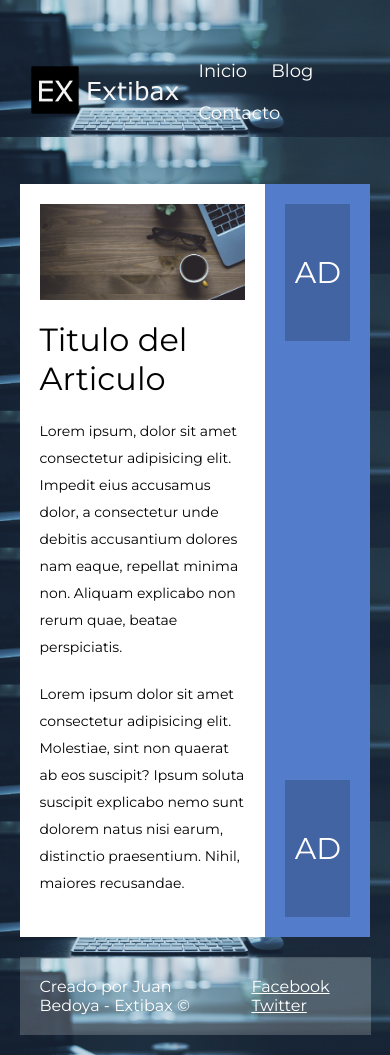
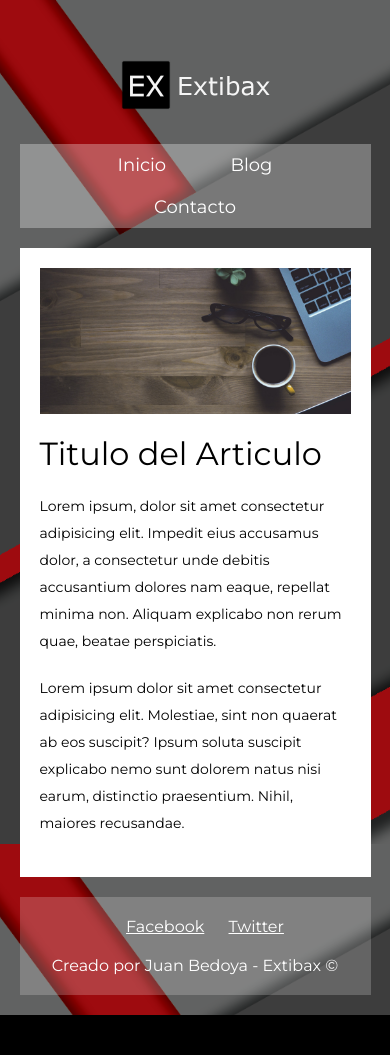
Before and after one commit to Extibax/Front-End, a plain HTML site: page practicas/flexbox/index.html in a window 390 px wide. After the commit the page ends 1015 px from the top, so only its background shows below. Drawn offline with Linux system fonts and the light colour scheme.

Commit message:
Practica Flexbox

```diff
--- /dev/null
+++ b/mispracticas/flexbox.css
@@ -0,0 +1,75 @@
+* {
+	padding: 0;
+	margin: 0;
+	box-sizing: border-box;
+}
+
+body {
+	background: #F5F5F5;
+	font-family: sans-serif;
+	color: #FFF;
+}
+
+.container {
+	max-width: 1000px;
+	width: 90%;
+	margin: auto;
+	display: flex;
+	flex-direction: row;
+	flex-wrap: wrap;
+}
+
+header {
+	width: 100%;
+	padding: 20px;
+	margin-bottom: 20px;
+	background: #FF0000;
+	display: flex;
+	flex-direction: row;
+	justify-content: space-between;
+	align-items: center;
+}
+
+.logo a {
+	text-decoration: none;
+	color: #FFf;
+}
+
+.menu a {
+	padding: 10px;
+	text-decoration: none;
+	color: #FFF;
+}
+
+.main {
+	background: #333;
+	width: 70%;
+	padding: 20px;
+}
+
+aside {
+	width: 30%;
+	background: #FF0000;
+	padding: 20px;
+	display: flex;
+	flex-direction: column;
+	flex-wrap: wrap;
+	justify-content: space-between;
+}
+
+aside .ad {
+	font-size: 30px;
+	text-align: center;
+	color: #FFF;
+	padding: 50px 0;
+}
+
+footer {
+	margin-top: 20px;
+	background: #FF0000;
+	width: 100%;
+	padding: 20px;
+	display: flex;
+	flex-direction: row;
+	justify-content: space-between;
+}
--- /dev/null
+++ b/mispracticas/flexbox.html
@@ -0,0 +1,57 @@
+<!DOCTYPE html>
+<html lang="es">
+
+<head>
+	<meta charset="utf-8">
+	<title>Mi Flexbox</title>
+	<link rel="stylesheet" type="text/css" href="flexbox.css">
+</head>
+
+<body>
+	<div class="container">
+		<header>
+			<div class="logo">
+				<a href="#">Extibax</a>
+			</div>
+			<div class="menu">
+				<a href="#">Inicio</a>
+				<a href="#">Blog</a>
+				<a href="#">Contacto</a>
+			</div>
+		</header>
+
+		<section class="main">
+			<h2>Titutlo del articulo</h2>
+			<p>
+				Lorem ipsum dolor sit amet, consectetur adipisicing elit. Iusto adipisci quos, eos omnis autem voluptatem facilis
+				facere ducimus dolorem doloribus, cum fugit dolor dignissimos ipsum cumque voluptates culpa aliquam delectus.
+			</p>
+			<br><br>
+			<p>
+				Lorem ipsum dolor sit amet, consectetur adipisicing elit. Illo sapiente expedita minus non. Aliquid, illum corporis
+				dolorum sapiente totam nostrum nobis amet, veniam esse eum voluptate officiis voluptates voluptatibus eaque.
+			</p>
+		</section>
+
+		<aside>
+			<div class="ad">
+				<p href="#">Anuncion #1</p>
+			</div>
+			<div class="ad">
+				<p href="#">Anuncion #2</p>
+			</div>
+		</aside>
+
+		<footer>
+			<div class="copy">
+				<a href="#">Creado por Juan Bedoya &copy;</a>
+			</div>
+			<div class="redesSociales">
+				<a href="#">Linkedin</a>
+				<a href="#">Twitter</a>
+			</div>
+		</footer>
+	</div>
+</body>
+
+</html>
--- a/practicas/flexbox/styles.css
+++ b/practicas/flexbox/styles.css
@@ -6,8 +6,8 @@
 
 body {
     font-family: Montserrat;
-    background: #000 url('img/bg1.jpg');
-    background-size: 100vw;
+    background: #000 url('img/cLv1Rzh.jpg');
+    background-size: cover;
     background-attachment: fixed;
 }
 
@@ -123,3 +123,69 @@ footer .redes-sociales a {
 footer .redes-sociales a:hover {
     text-decoration: none;
 }
+
+@media screen and (max-width: 800px) {
+    .main {
+        width: 100%;
+    }
+
+    aside {
+        width: 100%;
+        flex-direction: row;
+    }
+
+    aside .ad {
+        width: 40%;
+    }
+}
+
+@media screen and (max-width: 600px) {
+    header {
+        flex-direction: column;
+        padding-bottom: 20px;
+    }
+
+    header .menu {
+        width: 100%;
+        background: rgba(255, 255, 255, 0.3);
+        text-align: center;
+        padding: px;
+    }
+
+    header .menu a {
+        margin: 0 20px;
+    }
+
+    header .logo {
+        margin-bottom: 20px;
+    }
+
+    footer {
+        flex-direction: column;
+        text-align: center;
+    }
+
+    footer .autor {
+        order: 2;
+    }
+
+    footer .redes-sociales {
+        order: 1;
+        margin-bottom: 20px;
+    }
+
+}
+
+@media screen and (max-width: 400px) {
+    header {
+        flex-direction: column;
+    }
+
+    header a {
+        padding: 10px;
+    }
+
+    aside {
+        display: none;
+    }
+}
```
Also changed, not shown: practicas/flexbox/img/cLv1Rzh.jpg (added).
